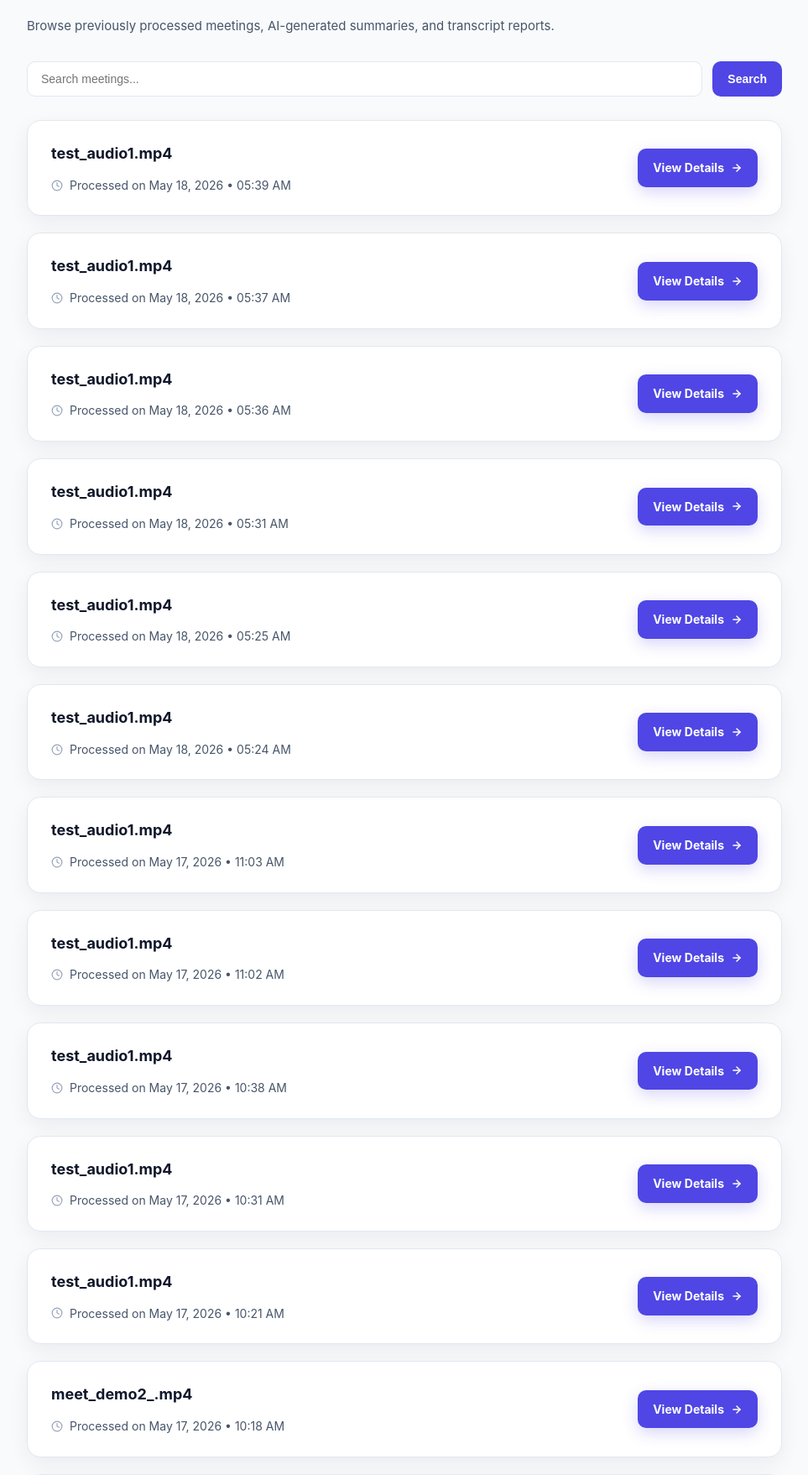
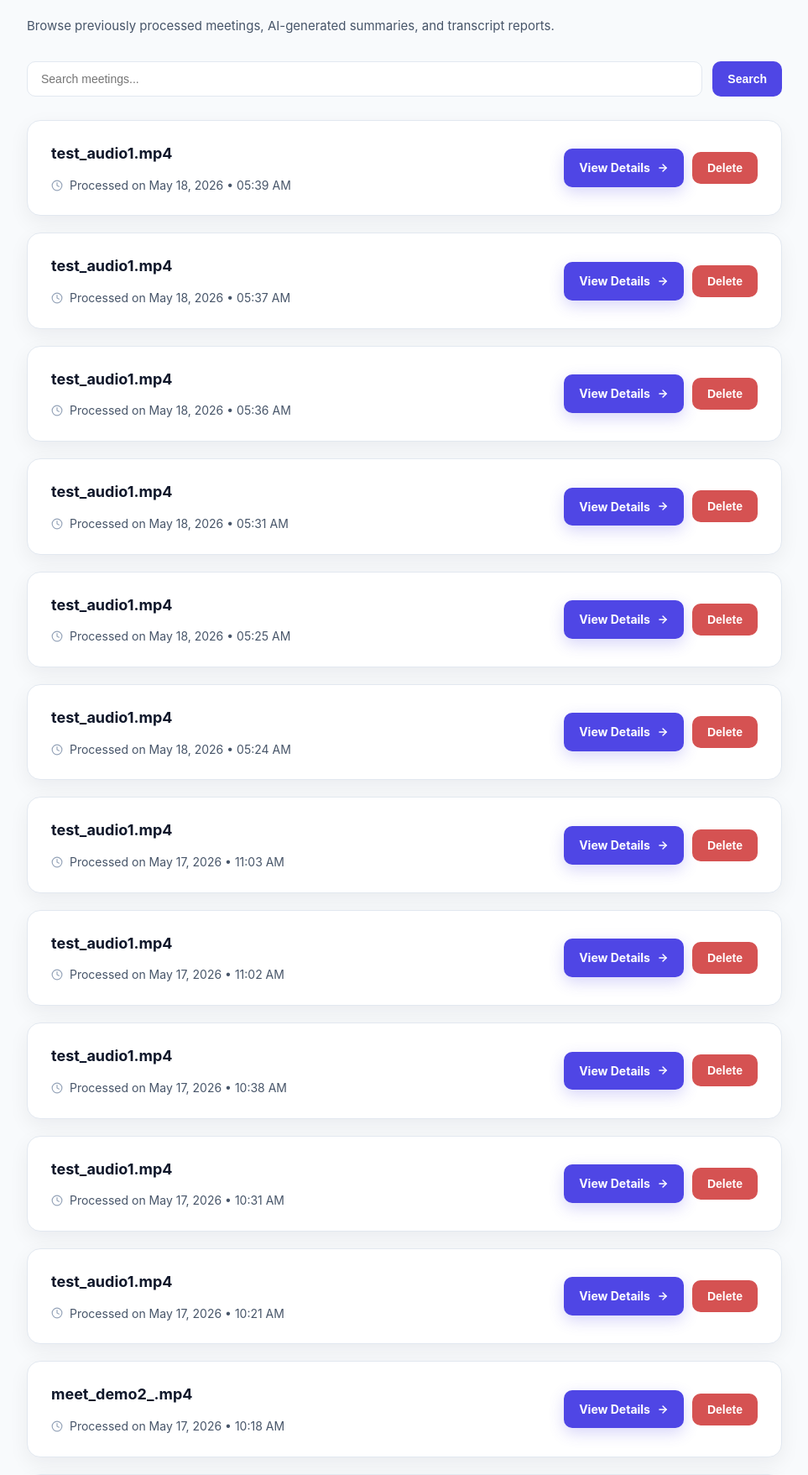
Before and after one commit to ChaitanyaCodec/ai-meet-assistant, a Flask app: page /history in a window 1280 px wide. Shown: the part 109-1866 px from the top of the page at 84% size, without its empty margins (158-1121 px from the left). Run offline with Flask 3, Linux system fonts and the light colour scheme; some libraries are stand-ins or nearby versions.

Commit message:
Add searchable meeting management and delete workflow

```diff
--- a/backend/app.py
+++ b/backend/app.py
@@ -10,6 +10,8 @@ from sqlalchemy import or_
 
 from faster_whisper import WhisperModel
 from werkzeug.utils import secure_filename
+
+from flask import redirect
 
 # ---------------------------------------------------
 # Flask App Configuration
@@ -96,7 +98,11 @@ def allowed_file(filename):
 # AI Summarization Function
 # ---------------------------------------------------
 
+
 def generate_summary(transcript):
+
+    transcript = transcript[:4000]
+
     prompt = f"""
     Summarize this meeting clearly.
 
@@ -111,17 +117,12 @@ def generate_summary(transcript):
     {transcript}
     """
 
-    transcript = transcript[:4000]      # limits response length if too long
-
-
-
     try:
 
         response = requests.post(
             "http://localhost:11434/api/generate",
             json={
                 "model": "phi3",
-
                 "prompt": prompt,
                 "stream": False
             },
@@ -132,12 +133,29 @@ def generate_summary(transcript):
 
         return result.get(
             "response",
-            "Summary generation failed."
+            "Summary could not be generated."
         )
 
-    except Exception as e:
+    except requests.exceptions.Timeout:
 
-        return f"Summary generation error: {str(e)}"
+        return """
+## Summary Temporarily Unavailable
+
+The AI model took too long to respond.
+
+Transcript was successfully processed and saved.
+Please try again with a shorter recording.
+"""
+
+    except Exception:
+
+        return """
+## Summary Generation Failed
+
+Transcript was completed successfully,
+but the AI summarization service
+is currently unavailable.
+"""
 
 # ---------------------------------------------------
 # Home Route
@@ -285,7 +303,20 @@ def upload_audio():
         return {
             "error": str(e)
         }, 500
+@app.route('/delete/<int:id>', methods=['POST'])
+def delete_meeting_ui(id):
 
+    meeting = Meeting.query.get(id)
+
+    if not meeting:
+
+        return "Meeting not found", 404
+
+    db.session.delete(meeting)
+
+    db.session.commit()
+
+    return redirect('/history')
 # ---------------------------------------------------
 # UI UPLOAD ROUTE
 # ---------------------------------------------------
--- a/backend/templates/history.html
+++ b/backend/templates/history.html
@@ -379,6 +379,48 @@
         }
 
         /* ----------------------------------- */
+/* Meeting Actions */
+/* ----------------------------------- */
+
+.meeting-actions {
+
+    display: flex;
+
+    align-items: center;
+
+    gap: 10px;
+}
+
+.delete-btn {
+
+    border: none;
+
+    background: #d55252;
+
+    color: white;
+
+    padding: 11px 18px;
+
+    border-radius: 10px;
+
+    font-size: 14px;
+
+    font-weight: 700;
+
+    cursor: pointer;
+
+    transition:
+        background 0.2s ease,
+        transform 0.2s ease;
+}
+
+.delete-btn:hover {
+
+    background: #dc2626;
+
+    transform: translateY(-1px);
+}
+        /* ----------------------------------- */
         /* Responsive */
         /* ----------------------------------- */
 
@@ -477,6 +519,9 @@
 
         </form>
 
+
+
+
         <!-- Meeting List -->
 
         <div class="history-container">
@@ -512,22 +557,56 @@
                     </div>
 
                 </div>
+<div class="meeting-actions">
 
-                <a href="/meeting/{{ meeting.id }}" class="btn-action">
+    <!-- View Details -->
 
-                    View Details
+    <a
+        href="/meeting/{{ meeting.id }}"
+        class="btn-action"
+    >
 
-                    <svg width="14" height="14" viewBox="0 0 24 24" fill="none" stroke="currentColor" stroke-width="2.5"
-                        stroke-linecap="round" stroke-linejoin="round">
+        View Details
 
-                        <line x1="5" y1="12" x2="19" y2="12"></line>
+        <svg
+            width="14"
+            height="14"
+            viewBox="0 0 24 24"
+            fill="none"
+            stroke="currentColor"
+            stroke-width="2.5"
+            stroke-linecap="round"
+            stroke-linejoin="round"
+        >
 
-                        <polyline points="12 5 19 12 12 19"></polyline>
+            <line x1="5" y1="12" x2="19" y2="12"></line>
 
-                    </svg>
+            <polyline points="12 5 19 12 12 19"></polyline>
 
-                </a>
+        </svg>
 
+    </a>
+
+    <!-- Delete -->
+
+    <form
+        method="POST"
+        action="/delete/{{ meeting.id }}"
+        onsubmit="return confirm('Delete this meeting?')"
+    >
+
+        <button
+            type="submit"
+            class="delete-btn"
+        >
+
+            Delete
+
+        </button>
+
+    </form>
+
+</div>
             </div>
 
             {% else %}
```
Also changed, not shown: backend/instance/meetings.db.
